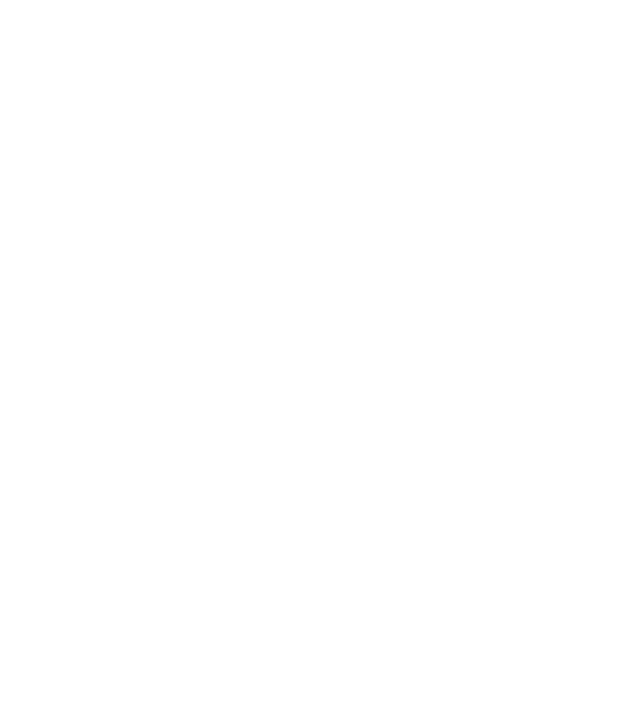
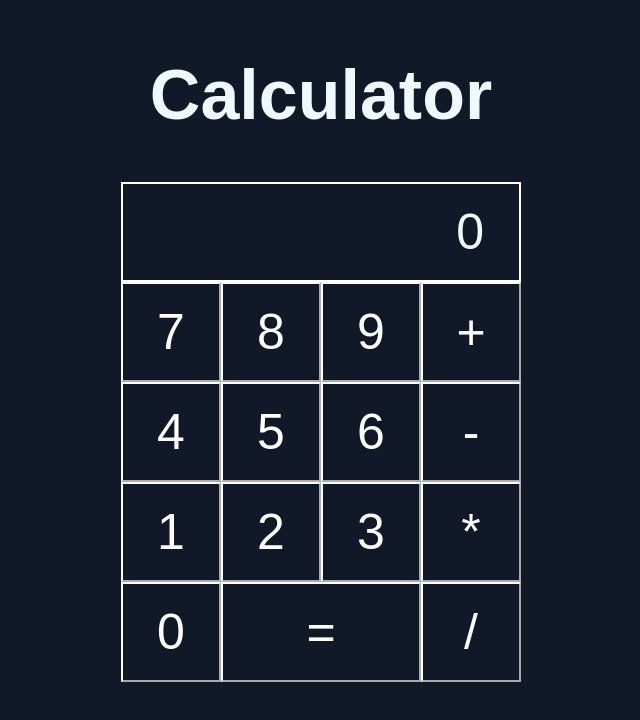
Before and after one commit to rafael-ramalho/odin-project-calculator, a plain HTML site: page index.html in a window 1280 px wide. Shown: the whole page, without its empty margins (319-959 px from the left). Drawn offline with Linux system fonts and the light colour scheme.

Commit message:
Visual da calculadora adicionado

```diff
--- a/index.html
+++ b/index.html
@@ -9,6 +9,30 @@
     </head>
 
     <body>
-
+        <h1>Calculator</h1>
+        <div id="calculator">
+            <div id="display">0</div>
+            <div class="buttons">
+                <div id="numbers">
+                    <button class="btn">7</button>
+                    <button class="btn">8</button>
+                    <button class="btn">9</button>
+                    <button class="btn">4</button>
+                    <button class="btn">5</button>
+                    <button class="btn">6</button>
+                    <button class="btn">1</button>
+                    <button class="btn">2</button>
+                    <button class="btn">3</button>
+                    <button class="btn">0</button>
+                    <button class="btn" id="equal">=</button>
+                </div>
+                <div class="operators">
+                    <button class="btn">+</button>
+                    <button class="btn">-</button>
+                    <button class="btn">*</button>
+                    <button class="btn">/</button>
+                </div>
+            </div>
+        </div>
     </body>
 </html>
--- a/script.js
+++ b/script.js
@@ -0,0 +1,31 @@
+function add(a, b){
+    return a + b;
+};
+
+function subtract(a, b){
+    return a - b;
+};
+
+function multiply(a, b){
+    return a * b;
+};
+
+function divide(a, b){
+    return a / b;
+};
+
+let firstNumber
+let secondNumber
+let operator
+
+function operate(operator, firstNumber, secondNumber){
+    if (operator === '+') return add(firstNumber, secondNumber);
+    if (operator === '-') return subtract(firstNumber, secondNumber);
+    if (operator === '*') return multiply(firstNumber, secondNumber);
+    if (operator === '/') return divide(firstNumber, secondNumber);
+}
+
+let displayValue = document.querySelector('#display');
+displayValue.addEventListener('click', () => {
+
+})
--- a/style.css
+++ b/style.css
@@ -0,0 +1,53 @@
+body {
+    font-family: Arial, Helvetica, sans-serif;
+    background-color: #111827;
+    color: aliceblue;
+    display: flex;
+    flex-direction: column;
+    align-items: center;
+}
+
+h1 {
+    font-size: 70px;
+}
+
+#display {
+    display: flex;
+    align-items: center;
+    justify-content: end;
+    box-sizing: border-box;
+    border: 2px solid;
+    border-color: white;
+    height: 100px;
+    font-size: 50px;
+    padding-right: 35px;
+}
+
+.buttons {
+    display: flex;
+}
+
+#numbers {
+    display: flex;
+    flex-wrap: wrap;
+    width: 300px;
+}
+
+.operators {
+    width: 100px;
+    flex-wrap: wrap;
+}
+
+button {
+    color: white;
+    background-color: #111827;
+    border-color: white;
+    box-sizing: border-box;
+    height: 100px;
+    width: 100px;
+    font-size: 50px;
+}
+
+#equal {
+    width: 200px;
+}
```
